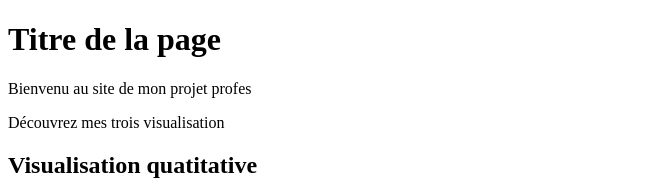
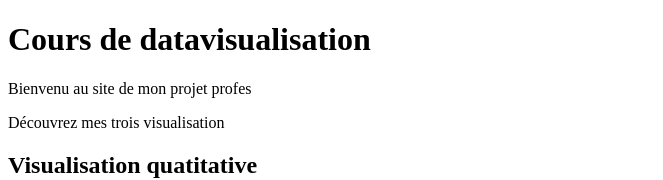
Before and after one commit to Tallkhadime/coursvisuel, a plain HTML site: page index.html in a window 1280 px wide. Shown: the top 180 px of the page, without its empty margins (0-663 px from the left). Drawn offline with Linux system fonts and the light colour scheme.

Commit message:
Update index.html

```diff
--- a/index.html
+++ b/index.html
@@ -7,7 +7,7 @@
     <title>Document</title>
 </head>
 <body>
-    <h1>Titre de la page</h1>
+    <h1>Cours de datavisualisation</h1>
     <p>Bienvenu au site de mon projet profes</p>
     <p>Découvrez mes trois visualisation</p>
     <h2>Visualisation quatitative</h2>
```
